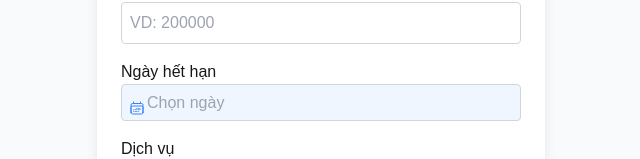
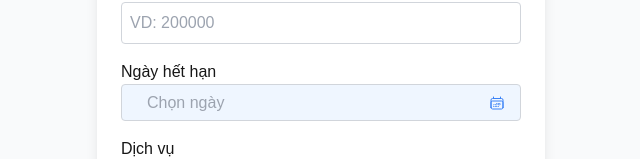
Before and after one commit to vinhhung1108/vipcard_frontend, a Next.js app: page /dashboard/cards/new in a window 1280 px wide. Shown: the part 282-441 px from the top of the page, without its empty margins (319-959 px from the left). Built offline with nearby package versions, Linux system fonts and the light colour scheme; no server answers.

Commit message:
Sửa giao diện DatePicker: căn chỉnh và tạo khoảng cách cho biểu tượng lịch

```diff
--- a/src/app/globals.css
+++ b/src/app/globals.css
@@ -52,3 +52,17 @@ body {
 .react-datepicker__navigation-icon {
   color: #3b82f6; /* text-blue-500 */
 }
+
+/* Tùy chỉnh vị trí biểu tượng lịch */
+.react-datepicker__input-container {
+  position: relative;
+  display: flex;
+  align-items: center; /* Căn giữa theo chiều dọc */
+}
+
+.react-datepicker__input-container svg {
+  position: absolute;
+  right: 8px; /* Khoảng cách từ cạnh phải của ô nhập */
+  top: 50%; /* Căn giữa theo chiều dọc */
+  transform: translateY(-50%); /* Căn giữa chính xác */
+}
--- a/src/components/CardForm.tsx
+++ b/src/components/CardForm.tsx
@@ -170,13 +170,13 @@ export default function CardForm({
           <DatePicker
             selected={formData.expiredAt ? new Date(formData.expiredAt) : null}
             onChange={handleDateChange}
-            minDate={new Date()} // Giới hạn ngày nhỏ nhất là hôm nay
-            dateFormat="dd/MM/yyyy" // Chỉ hiển thị ngày
+            minDate={new Date()}
+            dateFormat="dd/MM/yyyy"
             placeholderText="Chọn ngày"
             className="w-full p-2 border rounded border-gray-300 focus:border-blue-500 focus:ring focus:ring-blue-200 bg-blue-50"
             wrapperClassName="w-full"
             showIcon
-            icon={<CalendarDaysIcon className="w-5 h-5 text-blue-500 mt-2" />}
+            icon={<CalendarDaysIcon className="w-5 h-5 text-blue-500" />}
           />
         </div>
         <div>
```
